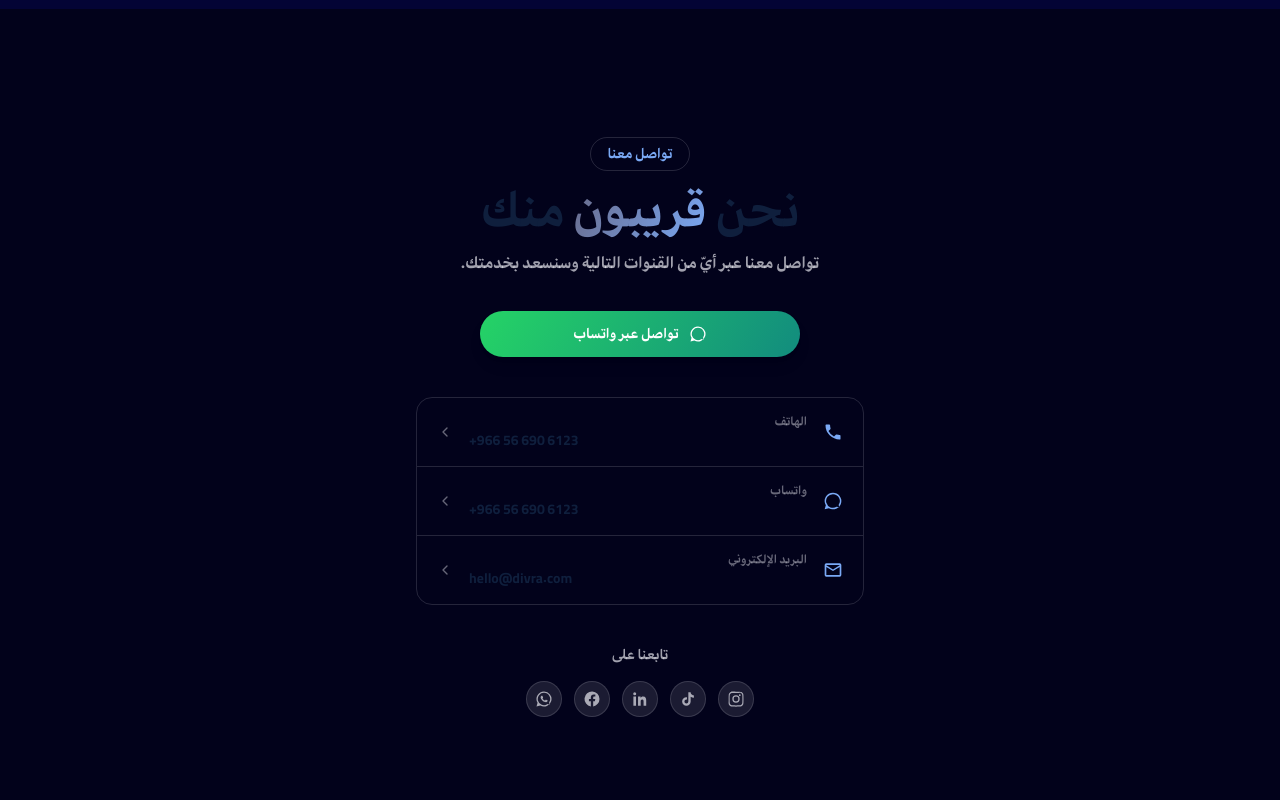
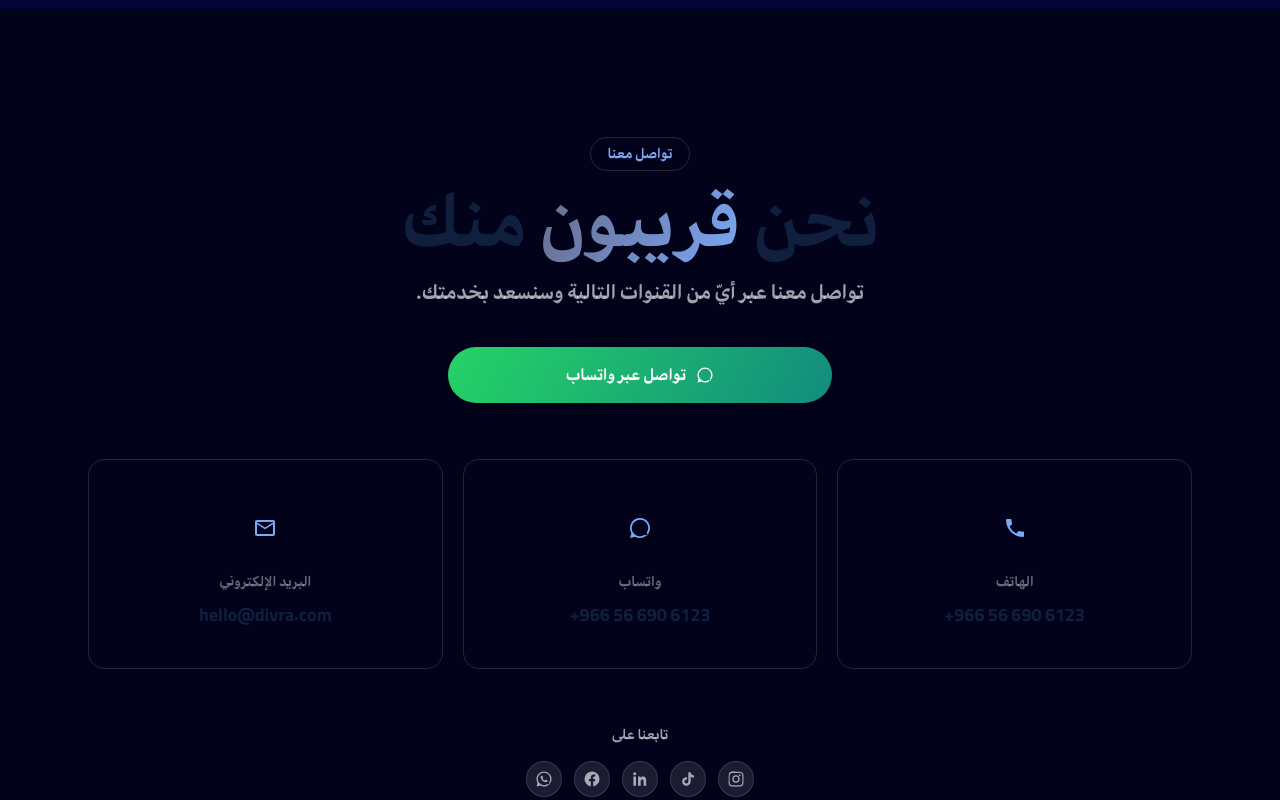
Before and after one commit to azz-11/Divra, a React (Vite) app: page /collection/accessories in a window 1280 px wide. Shown: the part 2700-3500 px from the top of the page. Built offline with nearby package versions, Linux system fonts and the light colour scheme; a web font is replaced by a local one.

Commit message:
Make contact section full-screen with wide three-card layout
Co-Authored-By: Claude Opus 5.5 <noreply@anthropic.com>

```diff
--- a/src/components/Contact.jsx
+++ b/src/components/Contact.jsx
@@ -26,15 +26,15 @@ const INFO = [
 export default function Contact() {
   const { t } = useLang()
   return (
-    <section id="contact" className="relative overflow-hidden bg-surface py-24 md:py-32">
-      <div className="mx-auto max-w-2xl px-6 text-center">
+    <section id="contact" className="relative flex min-h-screen items-center overflow-hidden bg-surface py-24 md:py-32">
+      <div className="mx-auto w-full max-w-6xl px-6 text-center">
         <span className="mb-4 inline-block rounded-full border border-line bg-brand/10 px-4 py-1.5 text-sm text-brand-strong">
           {t('تواصل معنا')}
         </span>
-        <h2 className="font-cairo text-3xl font-black leading-snug sm:text-4xl md:text-5xl">
+        <h2 className="font-cairo text-4xl font-black leading-snug sm:text-5xl md:text-7xl">
           {t('نحن')} <span className="text-gradient">{t('قريبون')}</span> {t('منك')}
         </h2>
-        <p className="mx-auto mt-4 max-w-lg text-text-dim">
+        <p className="mx-auto mt-5 max-w-2xl text-lg text-text-dim md:text-xl">
           {t('تواصل معنا عبر أيّ من القنوات التالية وسنسعد بخدمتك.')}
         </p>
 
@@ -43,7 +43,7 @@ export default function Contact() {
           href="https://wa.me/966566906123"
           target="_blank"
           rel="noopener noreferrer"
-          className="mx-auto mt-9 flex min-h-[46px] w-full max-w-xs items-center justify-center gap-2.5 rounded-full px-6 text-sm font-bold text-white shadow-lg transition-transform hover:-translate-y-0.5"
+          className="mx-auto mt-10 flex min-h-[56px] w-full max-w-sm items-center justify-center gap-2.5 rounded-full px-6 text-base font-bold text-white shadow-lg transition-transform hover:-translate-y-0.5"
           style={{ background: 'linear-gradient(120deg,#25D366,#128C7E)' }}
         >
           <svg viewBox="0 0 24 24" className="h-[18px] w-[18px]" fill="currentColor">
@@ -53,32 +53,29 @@ export default function Contact() {
         </a>
 
         {/* قنوات التواصل — صفوف نظيفة بأيقونات خطية صغيرة وفواصل رفيعة */}
-        <div className="mx-auto mt-10 max-w-md divide-y divide-line overflow-hidden rounded-2xl border border-line">
+        <div className="mt-14 grid gap-5 md:grid-cols-3">
           {INFO.map((item) => (
             <a
               key={item.label}
               href={item.href}
               target={item.href.startsWith('http') ? '_blank' : undefined}
               rel="noopener noreferrer"
-              className="flex items-center gap-4 px-5 py-4 text-start transition-colors hover:bg-brand/5"
+              className="flex flex-col items-center gap-4 rounded-2xl border border-line px-6 py-10 text-center transition-colors hover:bg-brand/5"
             >
-              <span className="shrink-0 text-brand-strong">
-                <svg viewBox="0 0 24 24" className="h-[20px] w-[20px]" fill="currentColor">
+              <span className="flex h-14 w-14 shrink-0 items-center justify-center rounded-full bg-brand/15 text-brand-strong">
+                <svg viewBox="0 0 24 24" className="h-6 w-6" fill="currentColor">
                   {item.icon}
                 </svg>
               </span>
-              <span className="flex flex-1 flex-col">
-                <span className="text-xs text-text-dimmer">{t(item.label)}</span>
-                <span dir="ltr" className="font-cairo text-sm font-bold text-start">{item.value}</span>
+              <span className="flex flex-col gap-2">
+                <span className="text-sm text-text-dimmer">{t(item.label)}</span>
+                <span dir="ltr" className="font-cairo text-lg font-bold">{item.value}</span>
               </span>
-              <svg viewBox="0 0 24 24" className="h-4 w-4 shrink-0 text-text-dimmer ltr:-scale-x-100" fill="none" stroke="currentColor" strokeWidth="2" strokeLinecap="round" strokeLinejoin="round">
-                <path d="M15 18l-6-6 6-6" />
-              </svg>
             </a>
           ))}
         </div>
 
-        <div className="mt-10 flex flex-col items-center gap-4">
+        <div className="mt-14 flex flex-col items-center gap-4">
           <span className="text-sm text-text-dim">{t('تابعنا على')}</span>
           <SocialIcons gap="gap-3" />
         </div>
```
